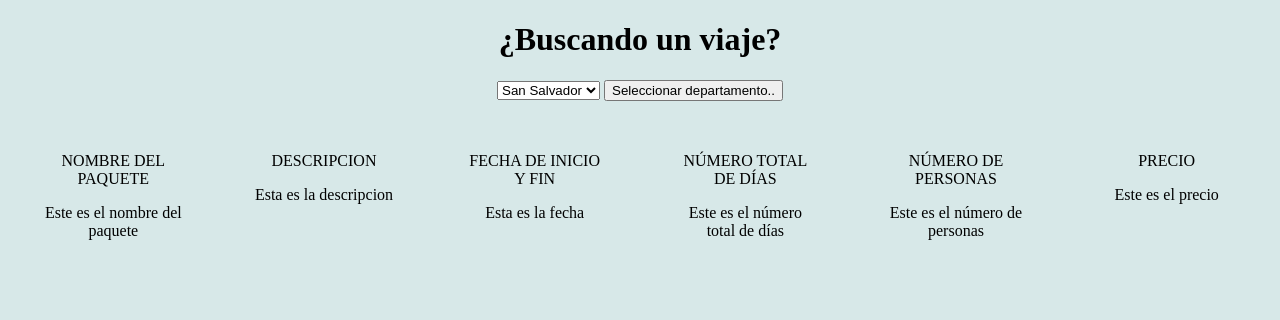
After one commit to mmejia98/CMLG, a Django app: template templates/catalogo_demo.html in a window 1280 px wide. The commit adds this page. Shown: the top 320 px of the page. Run offline with Django 4.2, Linux system fonts and the light colour scheme; the template is opened without the code that fills it, so the values that code supplies are empty.

Commit message:
corrigiendo errores con css

```diff
--- a/paquete/views.py
+++ b/paquete/views.py
@@ -1,3 +1,4 @@
+import re
 from django.http import HttpResponse
 from django.template import *
 from django.shortcuts import *
@@ -6,8 +7,9 @@ from .models import Paquete, EspecificacionPaquete
 # Agrega aqui tu pagina declarando un metodo
 
 def verPaquetes(request):
-    paquetes = Paquete.objects.all()
-    return HttpResponse(paquetes)
+    #paquetes = Paquete.objects.all()
+    #return HttpResponse(paquetes)
+    return render(request, "catalogo.html",None)
 
 def paquete1(request):
     return 0
--- a/static/catalogo.css
+++ b/static/catalogo.css
@@ -1,8 +1,3 @@
-h1{
-    background-color: rgb(58, 190, 179);
-    text-align: center;
-}
-
 #buscar{
     text-align: center;
 }
--- /dev/null
+++ b/static/inicio.css
@@ -0,0 +1,3 @@
+#div_1{
+    background-color: aqua;
+}
--- a/templates/base.html
+++ b/templates/base.html
@@ -1,8 +1,12 @@
 <!DOCTYPE html>
 <html lang="en" dir="ltr">
 <head>
+    {% load static %}
     <meta charset="UTF-8">
     <title> {% block title %} {%endblock%}</title>
+    <link rel="stylesheet" href="{%static 'catalogo.css' %}">
+    <link rel="stylesheet" href="{%static 'inicio.css' %}">
+
     <style>
         #bienvenida{
             background-color: rgb(58, 190, 179);
--- /dev/null
+++ b/templates/catalogo_demo.html
@@ -0,0 +1,57 @@
+<!DOCTYPE html>
+<html lang="en" dir="ltr">
+<head>
+    <meta charset="UTF-8">
+    <link rel="stylesheet" href="../static/catalogo.css">
+    <title>CATALOGO</title>
+</head>
+<body bgcolor="#D7E8E8">
+    <div id="buscar">
+        <h1>¿Buscando un viaje?</h1>
+
+        <form action="", method="get">
+
+            <select name="paquete" id="paquete">
+                <option value="001">San Salvador</option>
+                <option value="002">La Libertad</option>
+                <option value="003">La Paz</option>
+            </select>
+            <input type="submit", value="Seleccionar departamento..">
+        </form>
+    </div>
+
+    <div id="lista">
+
+        <div id="elemento">
+            <p id="p_elemento">NOMBRE DEL PAQUETE</p>
+            <p id="p_contenido">Este es el nombre del paquete</p>
+        </div>
+
+        <div id="elemento">
+            <p id="p_elemento">DESCRIPCION</p>
+            <p id="p_contenido">Esta es la descripcion</p>
+        </div>
+
+        <div id="elemento">
+            <p id="p_elemento">FECHA DE INICIO Y FIN</p>
+            <p id="p_contenido">Esta es la fecha</p>
+        </div>
+
+        <div id="elemento">
+            <p id="p_elemento">NÚMERO TOTAL DE DÍAS</p>
+            <p id="p_contenido">Este es el número total de días</p>
+        </div>
+
+        <div id="elemento">
+            <p id="p_elemento">NÚMERO DE PERSONAS</p>
+            <p id="p_contenido">Este es el número de personas</p>
+        </div>
+
+        <div id="elemento">
+            <p id="p_elemento">PRECIO</p>
+            <p id="p_contenido">Este es el precio</p>
+        </div>
+
+    </div>
+</body>
+</html>
--- a/templates/inicio.html
+++ b/templates/inicio.html
@@ -4,6 +4,9 @@
 
 {%block content%}
 
+<head>
+    <link rel="stylesheet" href="../static/inicio.css">
+</head>
 
 <div>
     <h1 style="text-align: left; font-family:cursive "> BUSCANDO UN VIAJE?</h1>
```
Also changed, not shown: templates/barra_navegacion.html (+10 -2 lines), templates/catalogo.html (+15 -13 lines).
